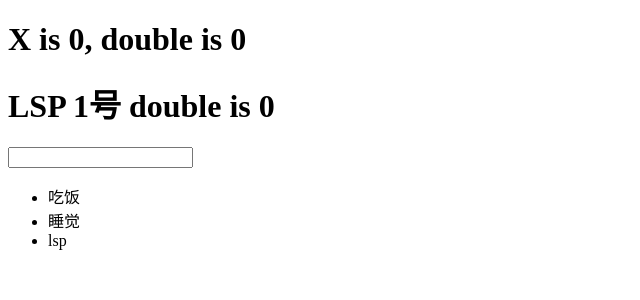
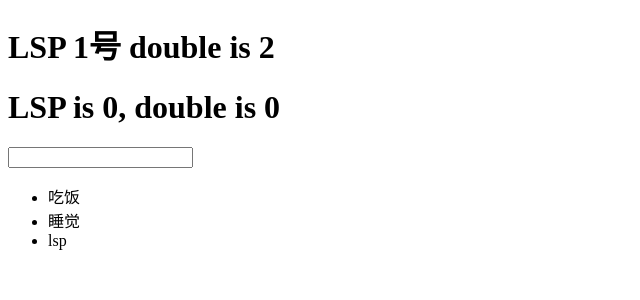
Before and after one commit to cjshinning/hello-vue3, a Vue app: page / in a window 1280 px wide. Shown: the top 300 px of the page, without its empty margins (0-640 px from the left). Built offline with nearby package versions, Linux system fonts and the light colour scheme.

Commit message:
2、vue3学习-vue3的composition API2

```diff
--- a/src/App.vue
+++ b/src/App.vue
@@ -1,7 +1,7 @@
 <template>
   <div id="app">
-    <h1>X is {{x}}, double is {{double}}</h1>
     <h1 @click="add">LSP {{count}}号 double is {{double}}</h1>
+    <h1>LSP is {{x}}, double is {{doubleX}}</h1>
     <input type="text" v-model="val" @keyup.enter="addTodo">
     <ul>
       <li v-for="todo in todos" :key="todo.id">{{todo.title}}</li>
@@ -10,16 +10,14 @@
 </template>
 
 <script>
-import Counter from './counter.js';
-import Mouse from './mouse.js';
+import {reactive, ref, toRefs} from 'vue';
+import useCounter from './counter.js';
+import useMouse from './mouse.js';
 
 export default {
-  name: 'App',
-  mixins: [Counter,Mouse],
-  data(){
-    return {
-      val: '',
-      todos: [
+  setup(){
+    let val = ref('');
+    let todos = reactive([
       {
         id: 0,
         title: '吃饭',
@@ -31,33 +29,26 @@ export default {
         done: false
       },
       {
-          id: 3,
+        id: 2,
         title: 'lsp',
         done: false
+      },
+    ]);
+    function addTodo(){
+      todos.push({
+        id: todos.length,
+        title: val.value,
+        done: false
+      })
+      val.value = '';
     }
-      ],
-      // count: 1
-    }
-  },
-  computed: {
-    // double(){
-    //   return this.count * 2;
-    // }
-  },
-  methods: {
-    addTodo(){
-      this.todos.push({
-        id: this.todos.length,
-        title: this.val,
-        done: false
-      });
-      this.val = '';
-    },
-    // add(){
-    //   this.count++;
-    // }
-  },
-  components: {
+    let {count, double, add} = useCounter();
+    let {x, double: doubleX} = useMouse();
+    return {
+      val, todos, addTodo,
+      count, double, add,
+      x, doubleX
+    };
   }
 }
 </script>
--- a/src/counter.js
+++ b/src/counter.js
@@ -1,17 +1,10 @@
-export default{
-    data(){
-        return {
-            count: 1
-        }
-    },
-    computed: {
-        double(){
-            return this.count * 2;
-        }
-    },
-    methods: {
-        add(){
-            this.count++;
-        }
+import {ref, computed} from 'vue';
+
+export default function useCounter(){
+    let count = ref(1);
+    function add(){
+        count.value++;
     }
+    let double = computed(()=>count.value * 2);
+    return {count, double, add};
 }
--- a/src/mouse.js
+++ b/src/mouse.js
@@ -1,23 +1,40 @@
-export default{
-    data(){
-        return {
-            x: 0
-        }
-    },
-    methods: {
-        update(e){
-            this.x = e.pageX
-        }
-    },
-    computed: {
-        double(){
-            return this.x * 2;
-        }
-    },
-    mounted(){
-        window.addEventListener('mousemove', this.update);
-    },
-    destroyed(){
-        window.removeEventListener('mousemove', this.update);
+import {ref, onMounted, onUnmounted, computed} from 'vue';
+
+export default function useMouse(){
+    let x = ref(0);
+    function update(e){
+        x.value = e.pageX;
     }
+    let double = computed(() => x.value * 2);
+    onMounted(() => {
+        window.addEventListener('mousemove', update);
+    })
+    onUnmounted(() => {
+        window.removeEventListener('mousemove', update);
+    })
+    return {x, double};
 }
+
+// export default{
+//     data(){
+//         return {
+//             x: 0
+//         }
+//     },
+//     methods: {
+//         update(e){
+//             this.x = e.pageX
+//         }
+//     },
+//     computed: {
+//         double(){
+//             return this.x * 2;
+//         }
+//     },
+//     mounted(){
+//         window.addEventListener('mousemove', this.update);
+//     },
+//     destroyed(){
+//         window.removeEventListener('mousemove', this.update);
+//     }
+// }
```
Lines whose indentation alone changed are shown as unchanged.
